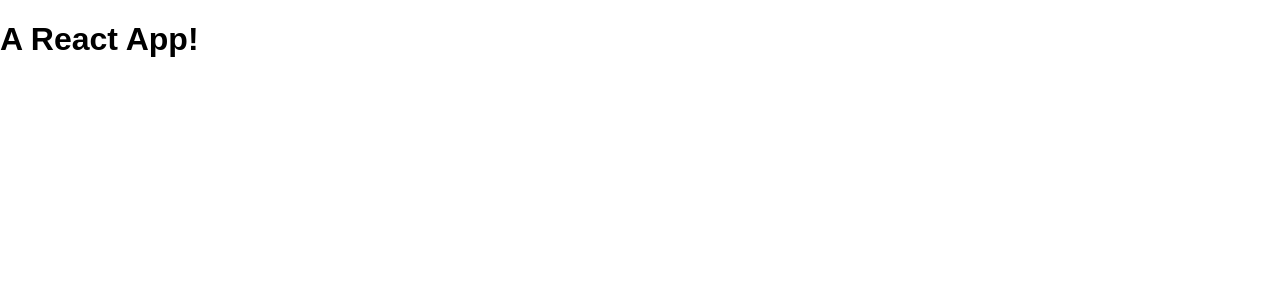
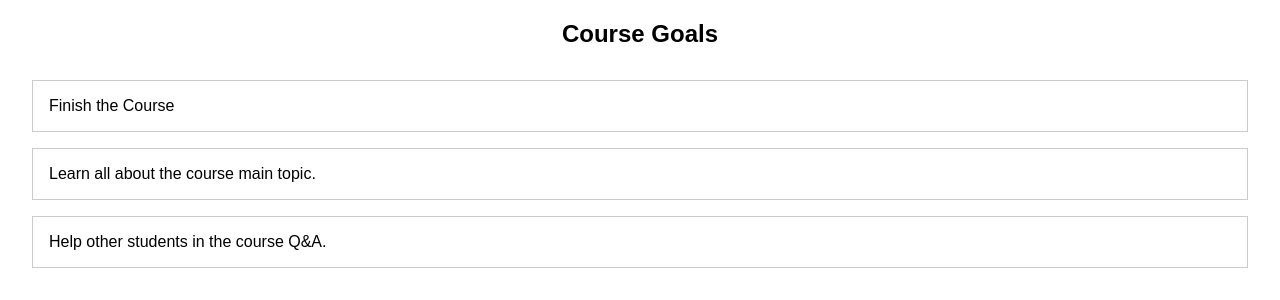
Before and after one commit to RaidenDilan/react-refresher-01-react-starting-project, a React (Create React App) app: page / in a window 1280 px wide. Shown: the top 300 px of the page. Built offline with nearby package versions, Linux system fonts and the light colour scheme.

Commit message:
Rendering List of Data

```diff
--- a/package.json
+++ b/package.json
@@ -13,9 +13,6 @@
     "test": "react-scripts test",
     "eject": "react-scripts eject"
   },
-  "eslintConfig": {
-    "extends": "react-app"
-  },
   "browserslist": {
     "production": [
       ">0.2%",
--- /dev/null
+++ b/src/App.css
@@ -0,0 +1,3 @@
+.course-goals h2 {
+  text-align: center;
+}
--- a/src/App.js
+++ b/src/App.js
@@ -1,7 +1,27 @@
 import React from 'react';
 
+import GoalList from './components/GoalList';
+import './App.css';
+
 const App = () => {
-  return <h1>A React App!</h1>;
+  const courseGoals = [
+    { id: 'cg1', text: 'Finish the Course' },
+    { id: 'cg2', text: 'Learn all about the course main topic.' },
+    { id: 'cg3', text: 'Help other students in the course Q&A.' }
+  ];
+
+  return (
+    <div className='course-goals'>
+      <h2>Course Goals</h2>
+      <GoalList goals={ courseGoals } />
+    </div>
+  );
 };
 
+// class App extends React.Component {
+//   render() {
+//     return <h1 title='This Works!'>Hi, <span>this</span> is ReactJS!</h1>;
+//   }
+// }
+
 export default App;
--- /dev/null
+++ b/src/components/GoalList.css
@@ -0,0 +1,11 @@
+.goal-list {
+  list-style: none;
+  margin: 2rem;
+  padding: 0;
+}
+
+.goal-list li {
+  margin: 1rem 0;
+  border: 1px solid #ccc;
+  padding: 1rem;
+}
--- /dev/null
+++ b/src/components/GoalList.js
@@ -0,0 +1,16 @@
+import React from 'react';
+
+import './GoalList.css';
+
+const GoalList = props => {
+  return (
+    <ul className='goal-list'>
+      { props.goals.map(goal => {
+        return <li key={ goal.id }>{ goal.text }</li>;
+      }) }
+    </ul>
+  );
+
+};
+
+export default GoalList;
```
